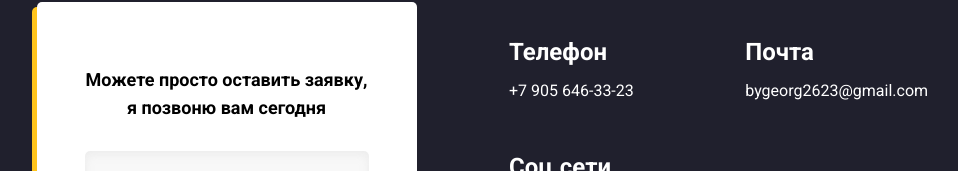
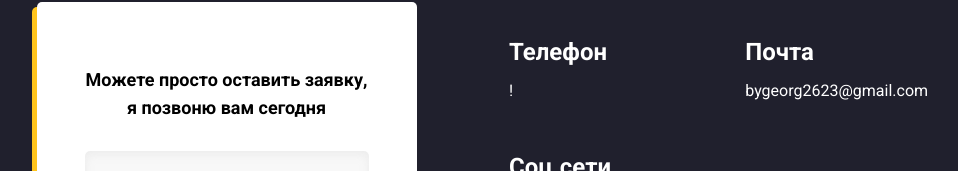
Before and after one commit to dmitrybratishkin/dmitrybratishkin.github.io, a plain HTML site: page index.html in a window 1280 px wide. Shown: the part 2376-2547 px from the top of the page, without its empty margins (131-1089 px from the left). Drawn offline with Linux system fonts and the light colour scheme; a script that the page names is missing.

Commit message:
Update index.html

```diff
--- a/index.html
+++ b/index.html
@@ -279,7 +279,7 @@
                     <div class="contacts-data">
                         <div class="contacts-phone">
                             <h4 class="contacts-title">Телефон</h4>
-                            <a href="tel:+79056463323" class="contacts-link">+7 905 646-33-23</a>
+                            <a href="tel:+79056463323" class="contacts-link">!</a>
                         </div>
                         <!-- /.contacts-phone -->
                         <div class="contacts mail">
```
